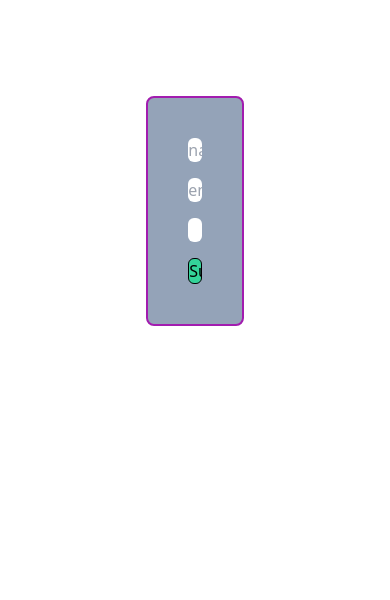
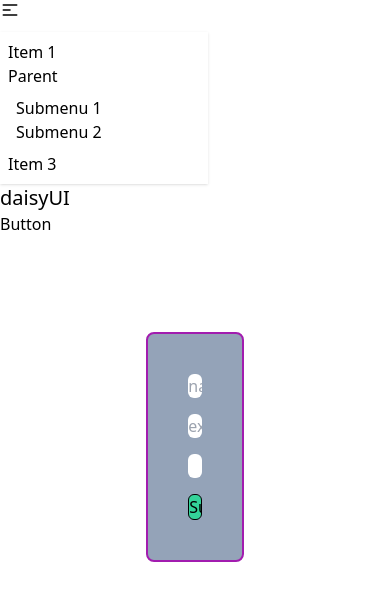
Before and after one commit to mh-shihan/express-js-recap, a React (Vite) app in the folder express-js-client/: page /input-form in a window 390 px wide. Shown: the top 600 px of the page. Built offline with nearby package versions, Linux system fonts and the light colour scheme.

Commit message:
Update client site

```diff
--- a/express-js-client/src/components/input-form/InputForm.jsx
+++ b/express-js-client/src/components/input-form/InputForm.jsx
@@ -1,4 +1,19 @@
-const InputForm = ({ handleInputFormSubmit }) => {
+const InputForm = () => {
+  const handleInputFormSubmit = (e) => {
+    e.preventDefault();
+    const form = e.target;
+    const name = form.name.value;
+    const email = form.email.value;
+    const age = form.age.value;
+
+    const userInfo = { name, email, age };
+    console.log("Input form submitted", userInfo);
+
+    // Create Post Method
+
+    form.reset();
+  };
+
   return (
     <div className="flex justify-center mt-24">
       <form
@@ -16,7 +31,7 @@
           className=" rounded-md"
           type="email"
           name="email"
-          placeholder="email"
+          placeholder="example@gmail.com"
           id=""
         />
         <input
--- a/express-js-client/src/layouts/MainLayout.jsx
+++ b/express-js-client/src/layouts/MainLayout.jsx
@@ -1,8 +1,10 @@
 import { Outlet } from "react-router-dom";
+import Navbar from "../pages/home/Navbar";
 
 const MainLayout = () => {
   return (
     <div>
+      <Navbar></Navbar>
       <Outlet></Outlet>
     </div>
   );
--- a/express-js-client/src/main.jsx
+++ b/express-js-client/src/main.jsx
@@ -1,17 +1,17 @@
 import { StrictMode } from "react";
 import { createRoot } from "react-dom/client";
 import "./index.css";
-import App from "./App.jsx";
 import { createBrowserRouter, RouterProvider } from "react-router-dom";
 import InputForm from "./components/input-form/InputForm.jsx";
 import MainLayout from "./layouts/MainLayout.jsx";
+import Home from "./pages/home/Home.jsx";
 
 const router = createBrowserRouter([
   {
     path: "/",
     element: <MainLayout></MainLayout>,
     children: [
-      { path: "input-form", element: <InputForm></InputForm> },
+      { path: "/", element: <Home></Home> },
       { path: "input-form", element: <InputForm></InputForm> },
     ],
   },
--- a/express-js-client/src/App.jsx
+++ b/express-js-client/src/pages/home/Home.jsx
@@ -1,19 +1,8 @@
 import { useEffect, useState } from "react";
-import InputForm from "./components/input-form/InputForm";
-import People from "./components/people/People";
+import People from "../../components/people/People";
 
-function App() {
+const Home = () => {
   const [peoples, setPeoples] = useState([]);
-  const handleInputFormSubmit = (e) => {
-    e.preventDefault();
-    const form = e.target;
-    const name = form.name.value;
-    const email = form.email.value;
-    const age = form.age.value;
-
-    const userInfo = { name, email, age };
-    console.log("Input form submitted", userInfo);
-  };
 
   useEffect(() => {
     fetchPeople();
@@ -36,7 +25,6 @@
   return (
     <>
       <h1 className="text-5xl font-bold text-center">Express Recap</h1>
-      <InputForm handleInputFormSubmit={handleInputFormSubmit}></InputForm>
       <p className="mt-20 mb-6 text-3xl font-bold text-center ">
         Total People : {peoples.length}
       </p>
@@ -48,6 +36,6 @@
       <div></div>
     </>
   );
-}
+};
 
-export default App;
+export default Home;
--- /dev/null
+++ b/express-js-client/src/pages/home/Navbar.jsx
@@ -0,0 +1,70 @@
+import React from "react";
+import { Link } from "react-router-dom";
+
+const Navbar = () => {
+  return (
+    <div className="navbar bg-base-100">
+      <div className="navbar-start">
+        <div className="dropdown">
+          <div tabIndex={0} role="button" className="btn btn-ghost lg:hidden">
+            <svg
+              xmlns="http://www.w3.org/2000/svg"
+              className="h-5 w-5"
+              fill="none"
+              viewBox="0 0 24 24"
+              stroke="currentColor"
+            >
+              <path
+                strokeLinecap="round"
+                strokeLinejoin="round"
+                strokeWidth="2"
+                d="M4 6h16M4 12h8m-8 6h16"
+              />
+            </svg>
+          </div>
+          <ul
+            tabIndex={0}
+            className="menu menu-sm dropdown-content bg-base-100 rounded-box z-[1] mt-3 w-52 p-2 shadow"
+          >
+            <li>
+              <a>Item 1</a>
+            </li>
+            <li>
+              <a>Parent</a>
+              <ul className="p-2">
+                <li>
+                  <a>Submenu 1</a>
+                </li>
+                <li>
+                  <a>Submenu 2</a>
+                </li>
+              </ul>
+            </li>
+            <li>
+              <a>Item 3</a>
+            </li>
+          </ul>
+        </div>
+        <a className="btn btn-ghost text-xl">daisyUI</a>
+      </div>
+      <div className="navbar-center hidden lg:flex">
+        <ul className="menu menu-horizontal px-1 font-semibold text-lg">
+          <li>
+            <Link to="/">Home</Link>
+          </li>
+          <li>
+            <Link to="/input-form">Input Form</Link>
+          </li>
+          <li>
+            <a>Item 3</a>
+          </li>
+        </ul>
+      </div>
+      <div className="navbar-end">
+        <a className="btn">Button</a>
+      </div>
+    </div>
+  );
+};
+
+export default Navbar;
```
